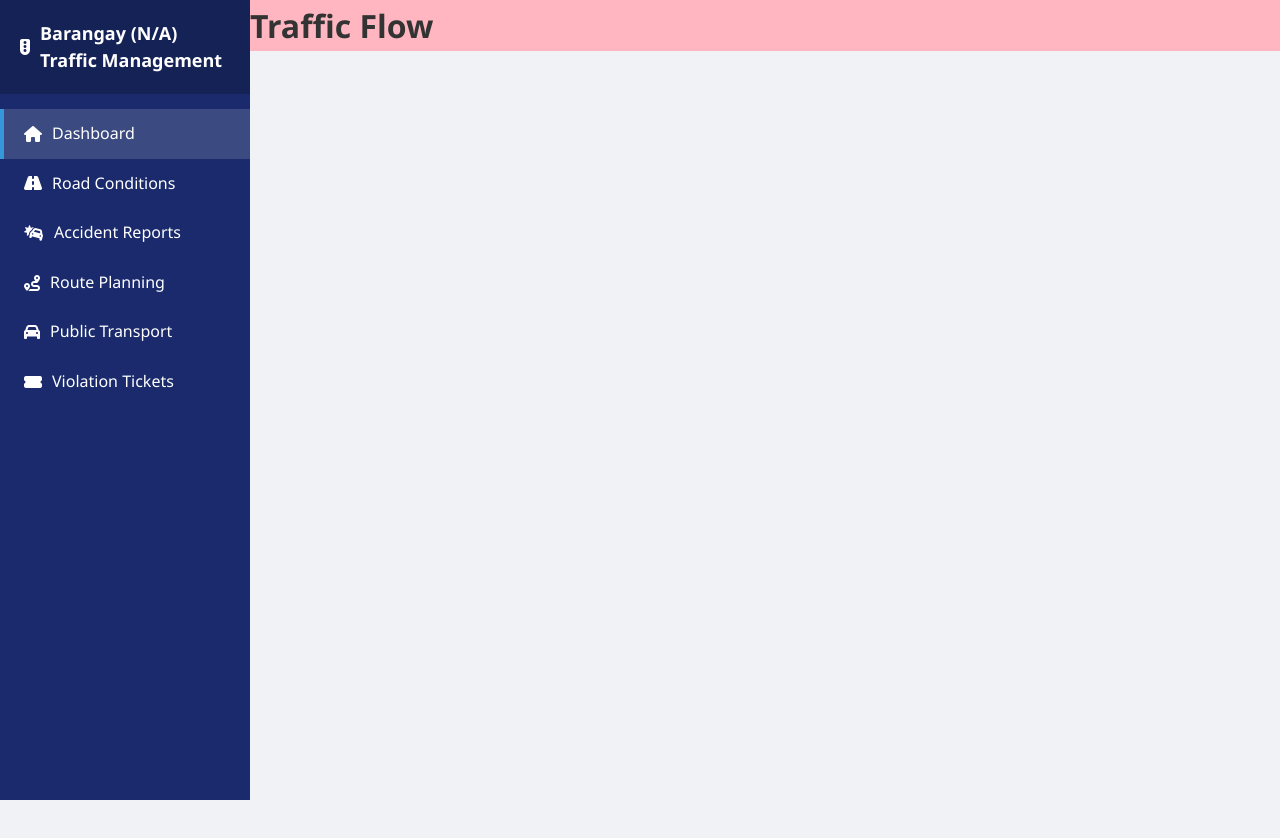
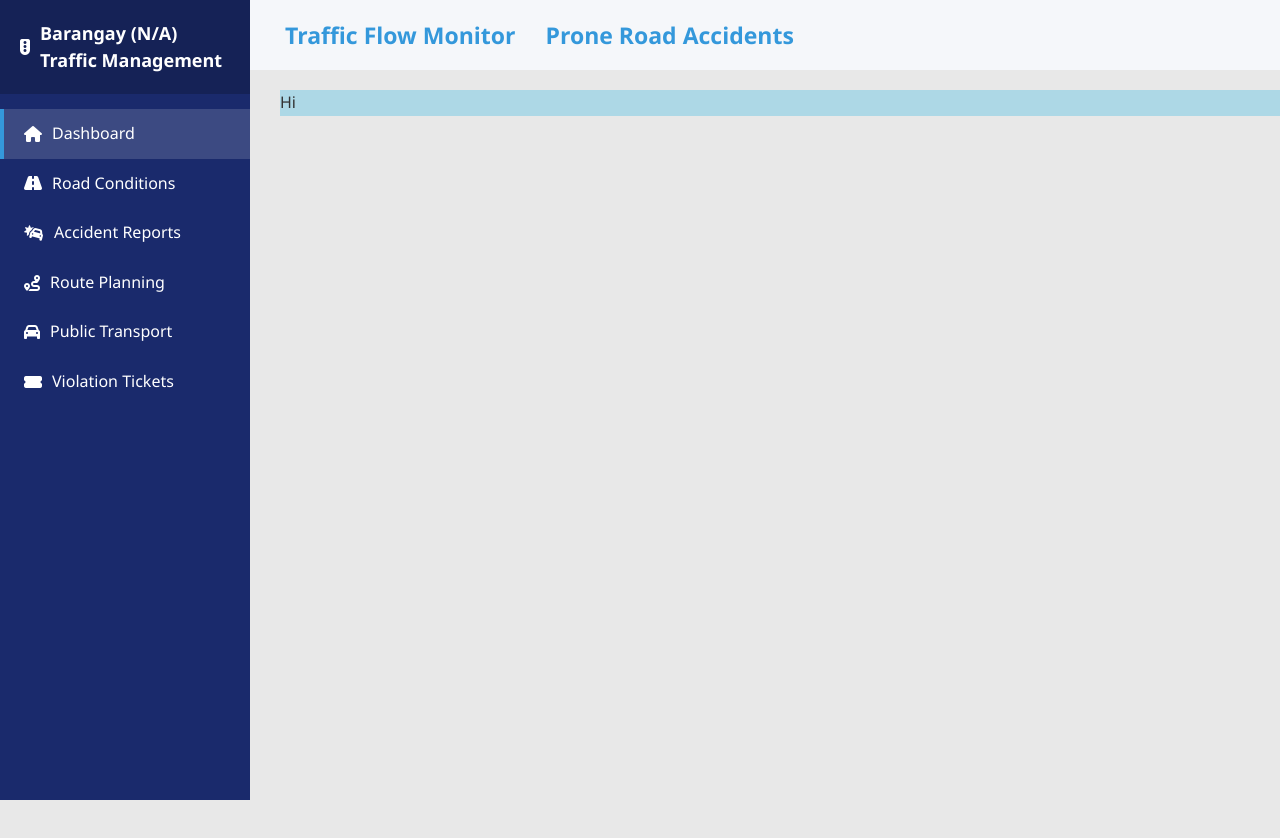
Before and after one commit to bartikalz01-tech/LGU4_TRAFFIC_TRANSPORT, a React (Vite) app in the folder frontend/: page / in a window 1280 px wide. Shown: the top 838 px of the page. Built offline with nearby package versions, Linux system fonts and the light colour scheme.

Commit message:
Styled the header

```diff
--- a/frontend/src/App.jsx
+++ b/frontend/src/App.jsx
@@ -8,7 +8,7 @@ function App() {
 
   return (
     <>
-
+      <Sidebar />
       <RoadUpdates />
     </>
   )
--- a/frontend/src/index.css
+++ b/frontend/src/index.css
@@ -6,7 +6,7 @@
 }
 
 body {
-  background-color: #f0f2f5;
+  background-color: #E8E8E8;
   color: #333;
   line-height: 1.6;
   height: 3000px;
@@ -21,6 +21,6 @@ body {
   --success-color: #2ecc71;
   --warning-color: #f39c12;
   --danger-color: #e74c3c;
-  --sidebar-w: 200px;
-  --header-h: 50px;
+  --sidebar-w: 250px;
+  --header-h: 70px;
 }
--- /dev/null
+++ b/frontend/src/page/road_updates/RoadUpdateHeader.css
@@ -0,0 +1,32 @@
+.road-ud-header {
+  background-color: var(--light-color);
+  height: 70px;
+  position: fixed;
+  top: 0;
+  left: var(--sidebar-w);
+  right: 0;
+  display: flex;
+}
+
+.road-ud-title-container {
+  display: flex;
+  justify-content: flex-start;
+  align-items: center;
+  gap: 30px;
+  margin-left: 35px;
+}
+
+.header-title {
+  font-size: 23px;
+  font-weight: bold;
+  color: var(--accent-color);
+  cursor: pointer;
+  background: transparent;
+  border: none;
+  text-decoration: none;
+  transition: transform 0.2s ease, color 0.2s ease;
+}
+
+.header-title:hover {
+  transform: scale(1.08);
+}
--- a/frontend/src/page/road_updates/RoadUpdates.css
+++ b/frontend/src/page/road_updates/RoadUpdates.css
@@ -1,4 +1,5 @@
-h1 {
-  margin-left: 250px;
-  background-color: lightpink;
+.cctv-container {
+  margin-left: calc(var(--sidebar-w) + 30px);
+  margin-top: calc(var(--header-h) + 20px);
+  background-color: lightblue;
 }
--- a/frontend/src/page/road_updates/RoadUpdates.jsx
+++ b/frontend/src/page/road_updates/RoadUpdates.jsx
@@ -1,13 +1,18 @@
 import { Sidebar } from "../sidebar/Sidebar";
 import './RoadUpdates.css';
-import '../../index.css'
+import '../../index.css';
+import { RoadUpdatesHeader } from "./RoadUpdatesHeader";
 
 export function RoadUpdates() {
 
   return (
     <>
-      <Sidebar />
-      <h1>Traffic Flow</h1>
+      <RoadUpdatesHeader />
+
+      <section className="cctv-container">
+        <div className="cctv-feed">Hi</div>
+
+      </section>
     </>
   );
 }
--- /dev/null
+++ b/frontend/src/page/road_updates/RoadUpdatesHeader.jsx
@@ -0,0 +1,13 @@
+import './RoadUpdateHeader.css'
+
+export function RoadUpdatesHeader() {
+
+  return (
+    <header className="road-ud-header">
+      <div className='road-ud-title-container'>
+        <a href='#' className='header-title'>Traffic Flow Monitor</a>
+        <a href='#' className='header-title'>Prone Road Accidents</a>
+      </div>
+    </header>
+  );
+}
```
